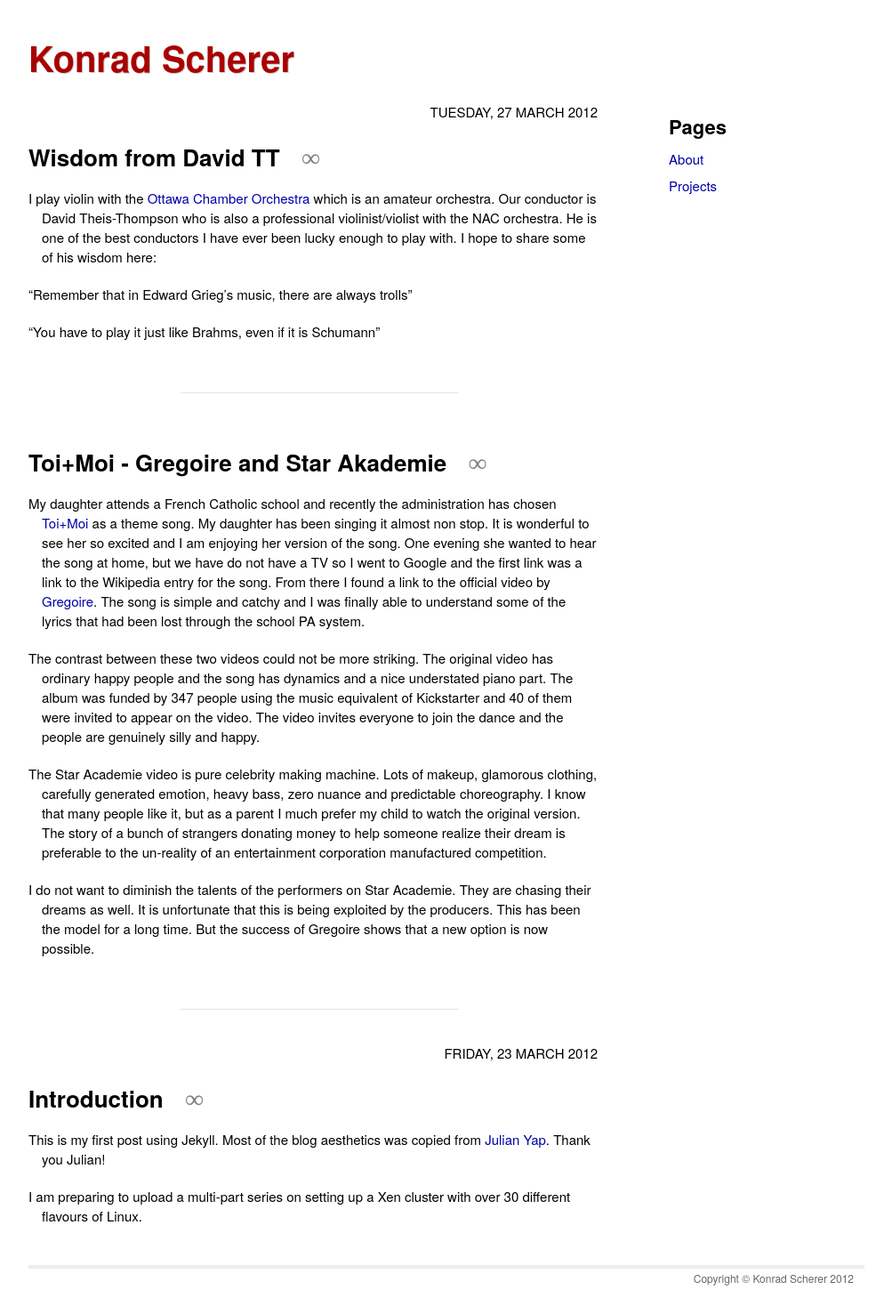
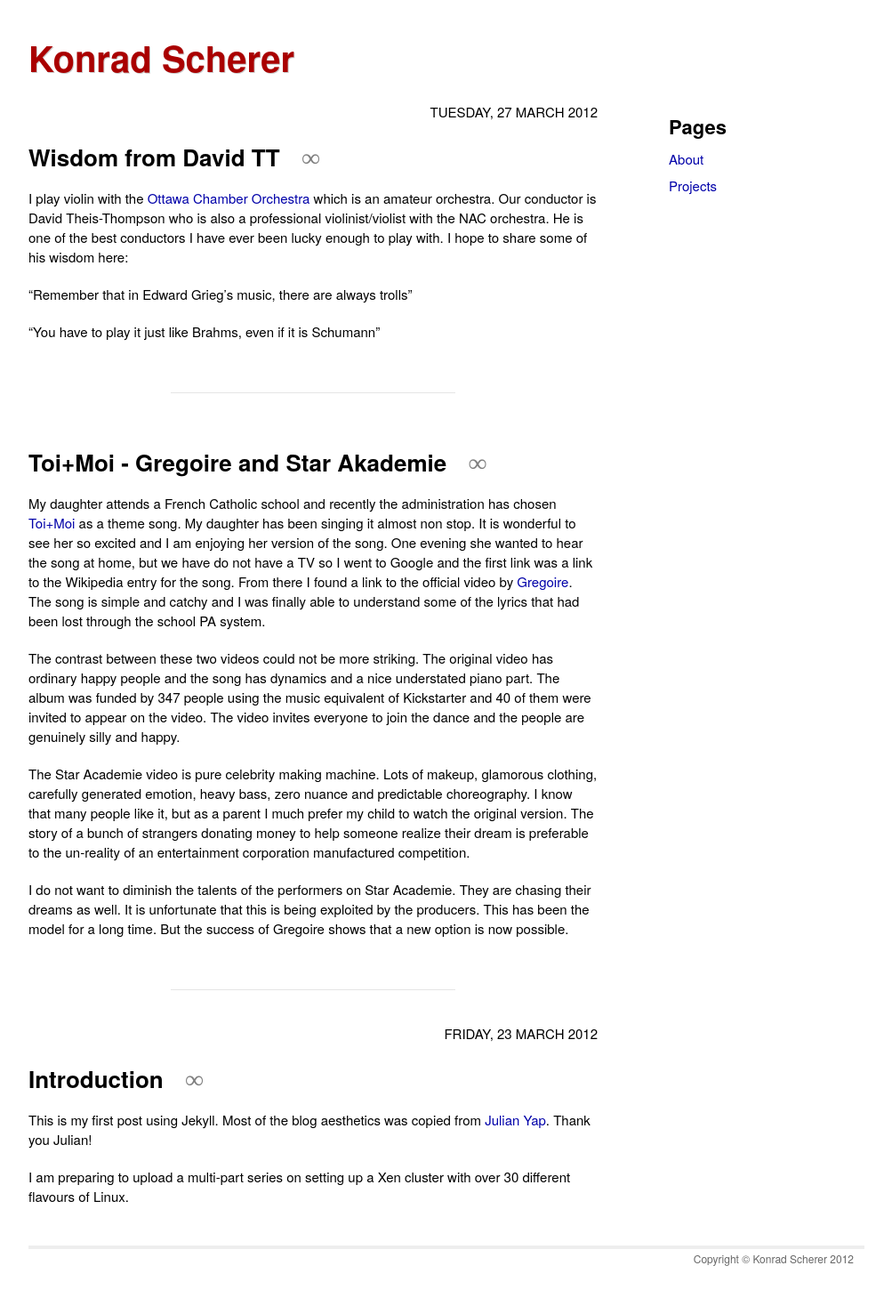
Before and after one commit to kscherer/kscherer.github.com, a Jekyll site: the page built from index.html, in a window 1280 px wide. Shown: the whole page at 89% size, without its empty margins (138-1141 px from the left). Built offline with Jekyll 4.4.1, drawn with Linux system fonts in a browser that asks for light colours; after the commit the page ends 1446 px from its top, so only the background shows below that.

Commit message:
More list tweaks

```diff
--- a/css/layout.css
+++ b/css/layout.css
@@ -116,6 +116,8 @@ blockquote, blockquote p {
 
 ul.posts {
   margin-left: 0;
+  text-indent: 0;
+  padding-left: 0;
 }
 
 ul.pages {
```
